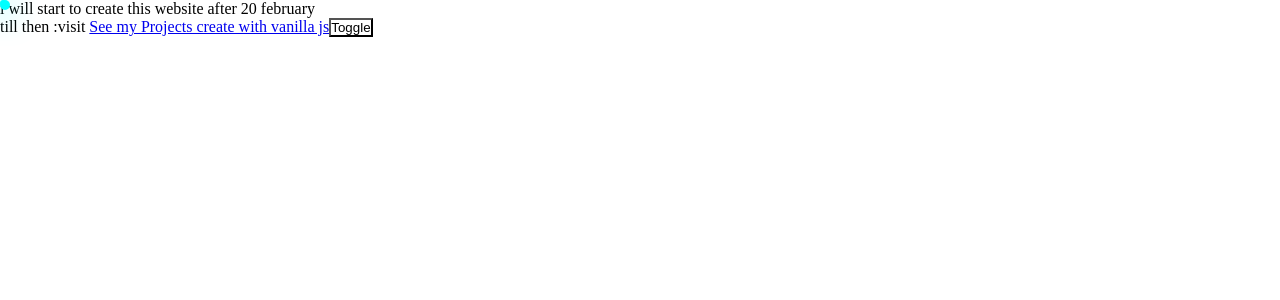
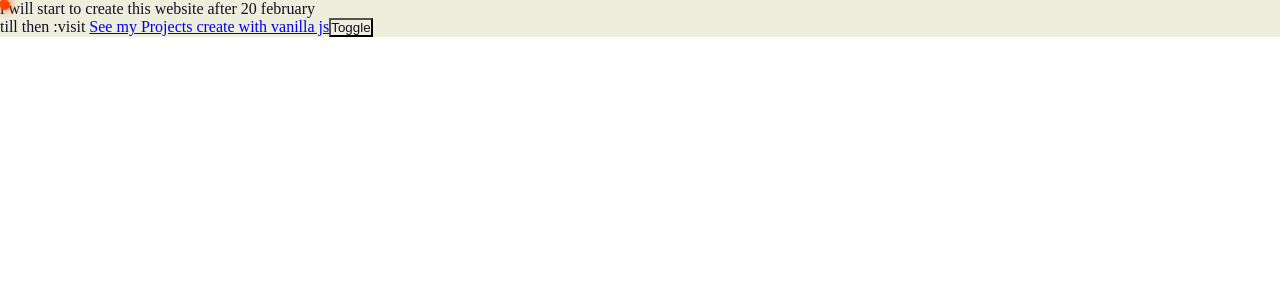
Before and after one commit to Sandeep-morya/Sandeep-morya, a React (Vite) app: page / in a window 1280 px wide. Shown: the top 300 px of the page. Built offline with nearby package versions, Linux system fonts and the light colour scheme.

Commit message:
theme color defined

```diff
--- a/src/Theme/global.css
+++ b/src/Theme/global.css
@@ -10,10 +10,10 @@
 	top: 0;
 	width: 10px;
 	height: 10px;
-	background-color: #0ff;
+	background-color: orangered;
 	position: absolute;
 	border-radius: 5px;
-	box-shadow: 0px 5px 30px #0ff;
+	box-shadow: 0px 0px 10px orangered;
 }
 .follower {
 	transition: transform 0.3s;
--- a/src/Theme/index.ts
+++ b/src/Theme/index.ts
@@ -1,12 +1,11 @@
 export type mode = "dark" | "light";
 
 export const colors = {
-	dark: "#000000",
-	light: "#ffffff",
+	dark: "#112",
+	light: "#eed",
 	primary: "#dc143c",
 	secondary: "#ff4400",
 } as const;
-
 
 const createTheme = (mode: mode) => ({
 	bg: mode === "dark" ? colors.dark : colors.light,
```
